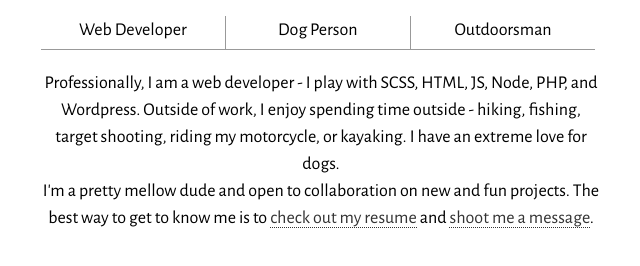
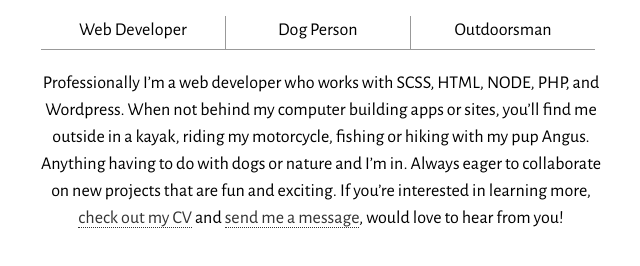
Before and after one commit to kyleouellette/minimal-homepage, a website: page index.html in a window 1280 px wide. Shown: the part 178-444 px from the top of the page, without its empty margins (319-959 px from the left). Drawn offline with nearby package versions, Linux system fonts and the light colour scheme.

Commit message:
Updated blob of text

```diff
--- a/index.html
+++ b/index.html
@@ -18,9 +18,7 @@
       <li>Outdoorsman</li>
    </ul>
 
-   <p>Professionally, I am a web developer - I play with SCSS, HTML, JS, Node, PHP, and Wordpress. Outside of work, I enjoy spending time outside - hiking, fishing, target shooting, riding my motorcycle, or kayaking. I have an extreme love for dogs.</p>
-
-   <p>I'm a pretty mellow dude and open to collaboration on new and fun projects. The best way to get to know me is to <a href="/resume/">check out my resume</a> and <a href="mailto:kyle@kyleouellette.com">shoot me a message</a>.</p>
+   <p>Professionally I’m a web developer who works with SCSS, HTML, NODE, PHP, and Wordpress. When not behind my computer building apps or sites, you’ll find me outside in a kayak, riding my motorcycle, fishing or hiking with my pup Angus. Anything having to do with dogs or nature and I’m in. Always eager to collaborate on new projects that are fun and exciting. If you’re interested in learning more, <a href="http://kyleouellette.com/resume">check out my CV</a> and <a href="mailto:kyle@kyleouellette.com">send me a message</a>, would love to hear from you! </p>
 </div>
 
 <script type="text/javascript" src="_js/main.js"></script>
```
